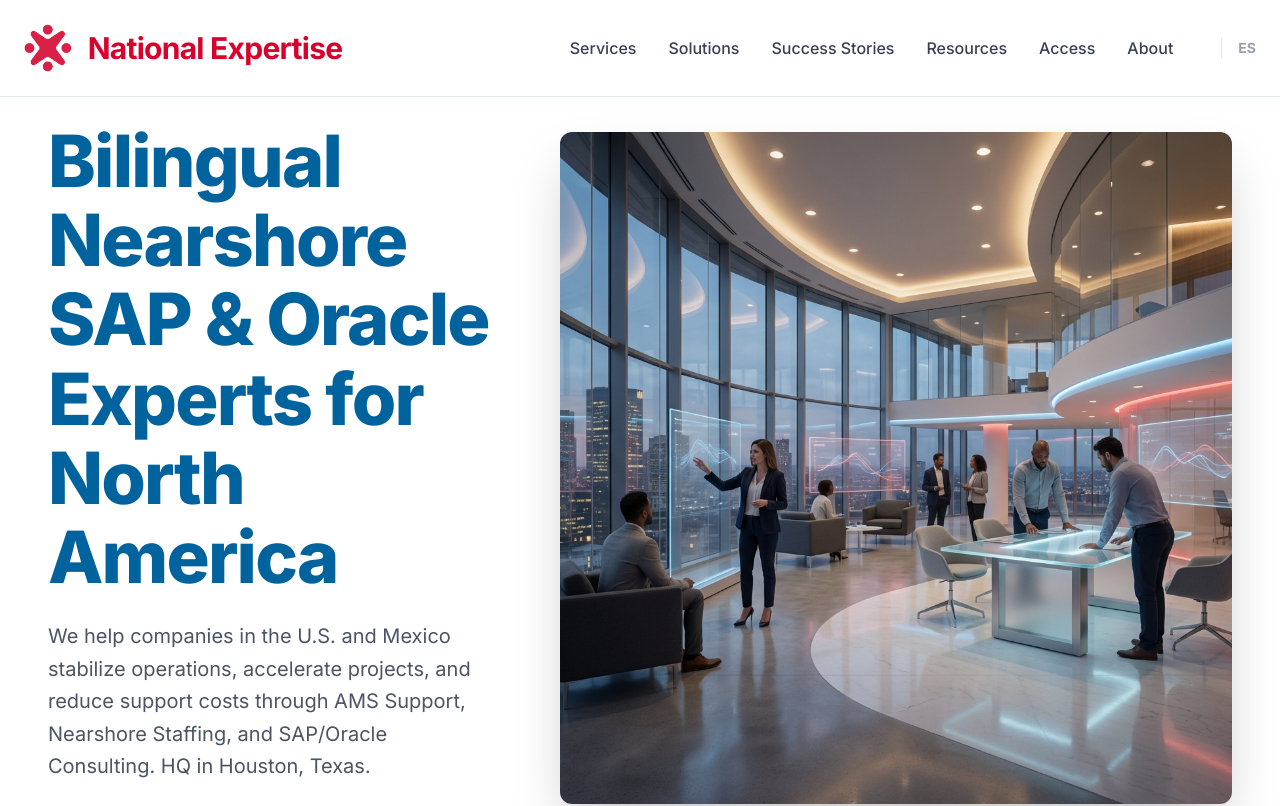
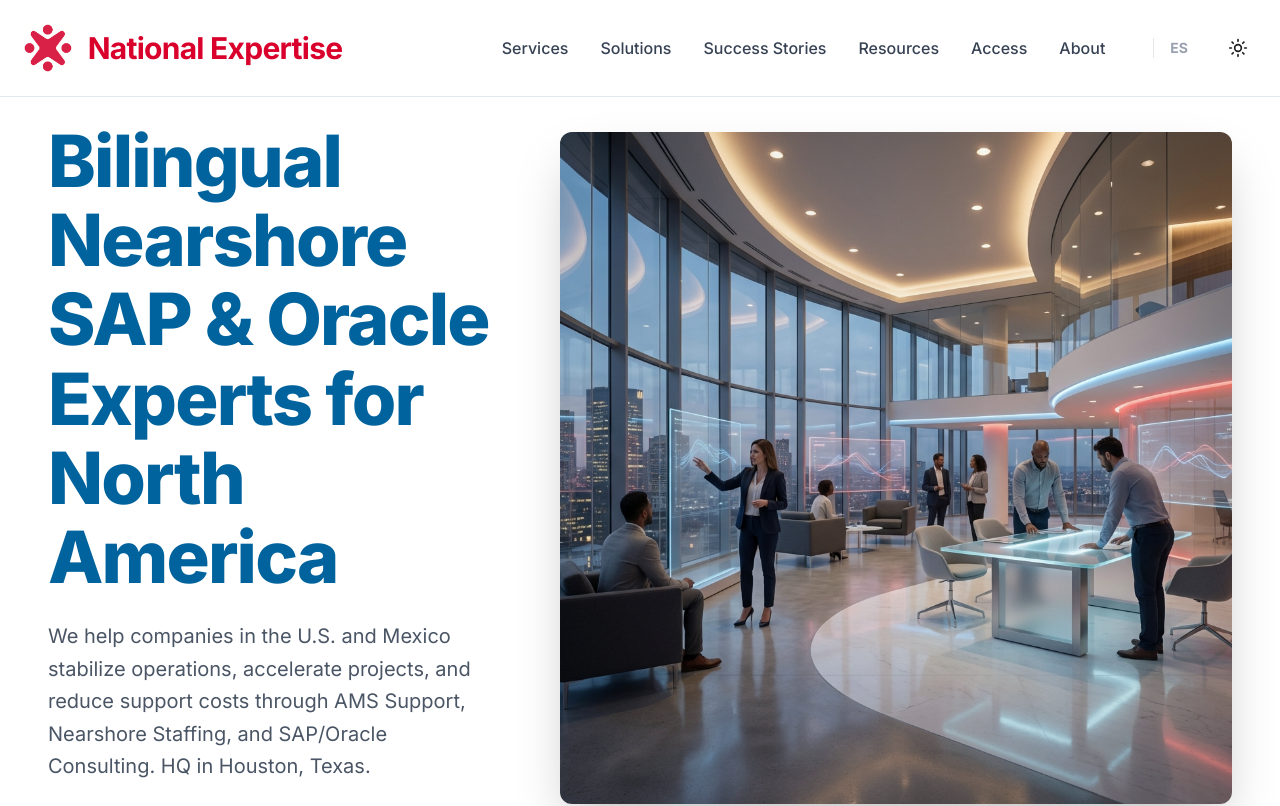
Before and after one commit to josejuanrdzl/nationalexpertiseweb1, a Next.js app: page /en in a window 1280 px wide. Shown: the top 806 px of the page. Built offline with nearby package versions, Linux system fonts and the light colour scheme.

Commit message:
feat: implement dark mode with system preference and manual toggle

```diff
--- a/package.json
+++ b/package.json
@@ -15,6 +15,7 @@
     "lucide-react": "^0.562.0",
     "negotiator": "^0.6.3",
     "next": "^16.1.3",
+    "next-themes": "^0.4.6",
     "react": "^19.2.3",
     "react-dom": "^19.2.3",
     "tailwind-merge": "^2.2.0"
--- a/src/app/[lang]/layout.tsx
+++ b/src/app/[lang]/layout.tsx
@@ -4,6 +4,7 @@ import "@/styles/globals.css";
 import { i18n, type Locale, getDictionary } from "@/i18n/config";
 import Header from "@/components/layout/Header";
 import Footer from "@/components/layout/Footer";
+import { ThemeProvider } from "@/components/providers/ThemeProvider";
 
 const inter = Inter({ subsets: ["latin"] });
 
@@ -29,9 +30,11 @@ export default async function RootLayout({
     return (
         <html lang={lang}>
             <body className={inter.className}>
-                <Header lang={lang as Locale} dict={dict} />
-                {children}
-                <Footer lang={lang as Locale} dict={dict} />
+                <ThemeProvider attribute="class" defaultTheme="system" enableSystem>
+                    <Header lang={lang as Locale} dict={dict} />
+                    {children}
+                    <Footer lang={lang as Locale} dict={dict} />
+                </ThemeProvider>
             </body>
         </html>
     );
--- a/src/components/layout/Header.tsx
+++ b/src/components/layout/Header.tsx
@@ -5,6 +5,7 @@ import { usePathname } from "next/navigation";
 import { Locale } from "@/i18n/config";
 import { Menu, X } from "lucide-react";
 import { useState } from "react";
+import { ThemeToggle } from "@/components/ui/ThemeToggle";
 
 type HeaderProps = {
     lang: Locale;
@@ -61,6 +62,7 @@ export default function Header({ lang, dict }: HeaderProps) {
                     <Link href={newPath} className="text-sm font-bold uppercase text-gray-400 hover:text-[var(--primary)] transition-colors ml-4 border-l pl-4 border-gray-200">
                         {dict.common.toggleLanguage}
                     </Link>
+                    <ThemeToggle />
                 </nav>
 
                 {/* Mobile Toggle */}
@@ -78,7 +80,10 @@ export default function Header({ lang, dict }: HeaderProps) {
                     <Link href={`/${lang}/resources`} className="block text-lg font-medium text-gray-800" onClick={() => setIsOpen(false)}>{dict.nav.resources}</Link>
                     <Link href={`/${lang}/about`} className="block text-lg font-medium text-gray-800" onClick={() => setIsOpen(false)}>{dict.nav.about}</Link>
                     <hr className="border-gray-100" />
-                    <Link href={newPath} className="block py-2 font-bold uppercase text-[var(--primary)]">{dict.common.toggleLanguage}</Link>
+                    <div className="flex items-center justify-between">
+                        <Link href={newPath} className="block py-2 font-bold uppercase text-[var(--primary)]">{dict.common.toggleLanguage}</Link>
+                        <ThemeToggle />
+                    </div>
                 </div>
             )}
         </header>
--- /dev/null
+++ b/src/components/providers/ThemeProvider.tsx
@@ -0,0 +1,11 @@
+"use client";
+
+import * as React from "react";
+import { ThemeProvider as NextThemesProvider } from "next-themes";
+
+export function ThemeProvider({
+    children,
+    ...props
+}: React.ComponentProps<typeof NextThemesProvider>) {
+    return <NextThemesProvider {...props}>{children}</NextThemesProvider>;
+}
--- /dev/null
+++ b/src/components/ui/ThemeToggle.tsx
@@ -0,0 +1,33 @@
+"use client";
+
+import * as React from "react";
+import { Moon, Sun } from "lucide-react";
+import { useTheme } from "next-themes";
+
+export function ThemeToggle() {
+    const { theme, setTheme } = useTheme();
+    const [mounted, setMounted] = React.useState(false);
+
+    // Avoid hydration mismatch
+    React.useEffect(() => {
+        setMounted(true);
+    }, []);
+
+    if (!mounted) {
+        return <div className="w-9 h-9" />; // Placeholder to prevent layout shift
+    }
+
+    return (
+        <button
+            onClick={() => setTheme(theme === "dark" ? "light" : "dark")}
+            className="rounded-md p-2 hover:bg-gray-100 dark:hover:bg-slate-800 transition-colors focus:outline-none focus:ring-2 focus:ring-[var(--primary)]"
+            aria-label="Toggle Dark Mode"
+        >
+            {theme === "dark" ? (
+                <Moon className="h-5 w-5 text-[var(--foreground)]" />
+            ) : (
+                <Sun className="h-5 w-5 text-[var(--foreground)]" />
+            )}
+        </button>
+    );
+}
--- a/src/styles/globals.css
+++ b/src/styles/globals.css
@@ -19,6 +19,14 @@
   /* Taller header for the new layout */
 }
 
+.dark {
+  --background: #020617;
+  --surface: #1e293b;
+  --foreground: #f8f9fa;
+  --border: #334155;
+  --primary-light: #3f1018;
+}
+
 /* Base Styles */
 body {
   background-color: var(--background);
```
Also changed, not shown: 1 other file (tests, documents, lock files or other folders).
